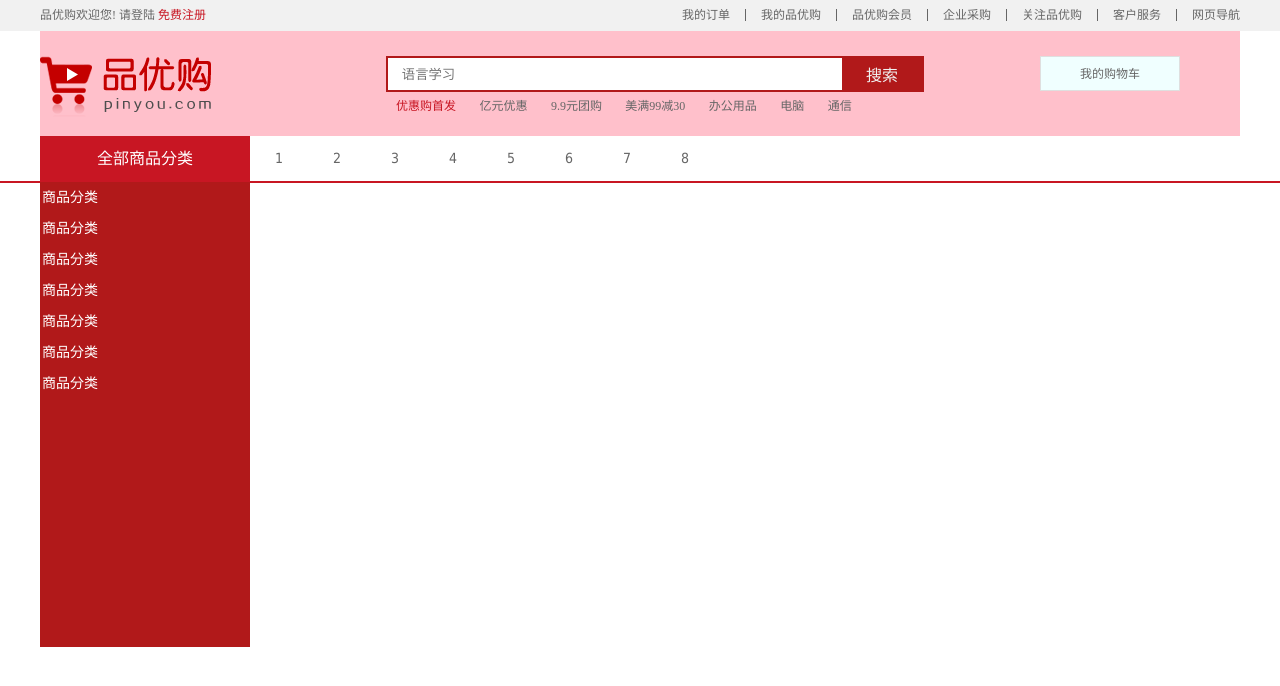
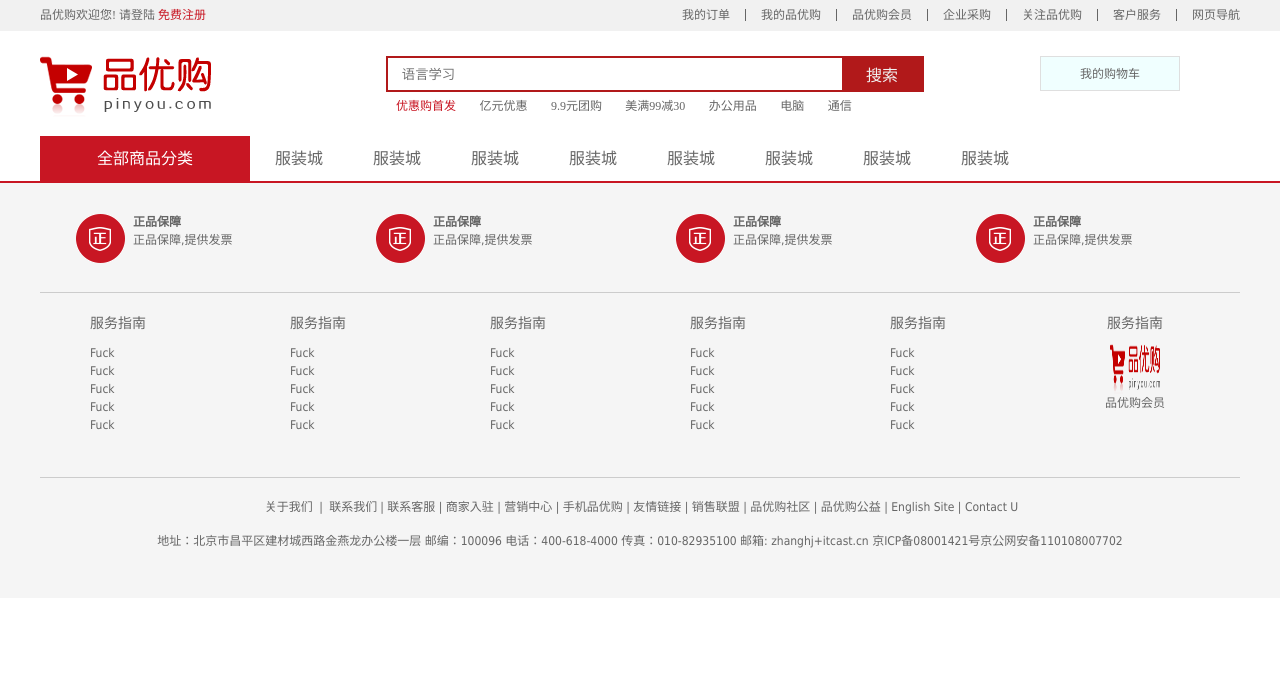
Before and after one commit to xiangbingquan/Mall, a plain HTML site: page index.html in a window 1280 px wide. Drawn offline with Linux system fonts and the light colour scheme.

Commit message:
update footer

```diff
--- a/css/common.css
+++ b/css/common.css
@@ -52,7 +52,6 @@
 .header {
     position: relative;
     height: 105px;
-    background-color: pink;
 }
 
 .logo {
@@ -149,33 +148,27 @@
 }
 
 .nav .dropdown .dd{
-    width: 100%;
+    display: none;
+    margin-top: 2px;
+    width: 210px;
     height: 465px;
     background-color: #b1191a;
 }
 
-.nav .dropdown .dd ul{
-
-}
 
 .nav .dropdown .dd li{
     height: 31px;
     line-height: 31px;
-    margin-left:2px;
-    height: 31px;
+    font-size:14px;
+    padding-left:10px;
 }
 
 .nav .dropdown .dd a{
-    font-size:14px;
     color:#fff;
 }
 
 .nav .dropdown .dd li:hover{
     background-color: #fff;
-}
-
-.nav items{
-    height: 465px;
 }
 
 .nav .navitems{
@@ -190,6 +183,84 @@
     display: block;
     height: 45px;
     line-height: 45px;
-    font-size:14px;
+    font-size:16px;
     padding: 0 25px;
 }
+
+/* 底部模块制作 */
+
+.footer{
+    height: 415px;
+    background-color: #f5f5f5;
+    padding-top: 30px;
+}
+
+.mod_service{
+    height: 80px;
+    border-bottom: 1px solid #ccc;
+}
+
+.mod_service ul li{
+    float: left;
+    padding-left: 35px;
+    width: 300px;
+    height: 50px;
+}
+
+.mod_service ul li h5{
+    float: left;
+    width: 50px;
+    height: 50px;
+    background: url("../images/icons.png") no-repeat -252px -2px;
+    margin-right: 8px;
+}
+
+.service_text h4{
+    font-size:14px;
+}
+
+.service_text p{
+    font-size:12px;
+}
+
+/* mod_help模块 */
+
+.mod_help{
+    height: 185px;
+    border-bottom: 1px solid #ccc;
+    padding-top: 20px;
+    padding-left: 50px;
+}
+
+.mod_help dl{
+    float: left;
+    width: 200px;
+}
+
+.mod_help dl:last-child{
+    float: left;
+    width: 90px;
+    text-align: center;
+}
+
+.mod_help dl dt{
+    font-size:14px;
+    margin-bottom: 10px;
+}
+
+.mod_copyright{
+    text-align: center;
+    padding-top: 20px;
+}
+
+.links {
+    margin-bottom: 15px;
+}
+
+.links a{
+    margin: 0 3px;
+}
+
+.copyright {
+    line-height: 20px;
+}
--- a/index.html
+++ b/index.html
@@ -1,5 +1,6 @@
 <!DOCTYPE html>
 <html lang="en">
+
 <head>
     <meta charset="UTF-8">
     <meta name="viewport" content="width=device-width, initial-scale=1.0">
@@ -10,6 +11,7 @@
     <link rel="stylesheet" href="css/base.css">
     <link rel="stylesheet" href="css/common.css">
 </head>
+
 <body>
     <!-- 快捷导航模块 -->
     <section class="shortcut">
@@ -79,47 +81,154 @@
                 </div>
                 <div class="dd">
                     <ul>
-                        <li><a href="#">商品分类</a></li>
-                        <li><a href="#">商品分类</a></li>
-                        <li><a href="#">商品分类</a></li>
-                        <li><a href="#">商品分类</a></li>
-                        <li><a href="#">商品分类</a></li>
-                        <li><a href="#">商品分类</a></li>
-                        <li><a href="#">商品分类</a></li>
-
+                        <li><a href="#">家用电器</a> </li>
+                        <li><a href="list.html">手机</a>、 <a href="#">数码</a>、<a href="#">通信</a> </li>
+                        <li><a href="#">电脑、办公</a> </li>
+                        <li><a href="#">家居、家具、家装、厨具</a> </li>
+                        <li><a href="#">男装、女装、童装、内衣</a> </li>
+                        <li><a href="#">个户化妆、清洁用品、宠物</a> </li>
+                        <li><a href="#">鞋靴、箱包、珠宝、奢侈品</a> </li>
+                        <li><a href="#">运动户外、钟表</a> </li>
+                        <li><a href="#">汽车、汽车用品</a> </li>
+                        <li><a href="#">母婴、玩具乐器</a> </li>
+                        <li><a href="#">食品、酒类、生鲜、特产</a> </li>
+                        <li><a href="#">医药保健</a> </li>
+                        <li><a href="#">图书、音像、电子书</a> </li>
+                        <li><a href="#">彩票、旅行、充值、票务</a> </li>
+                        <li><a href="#">理财、众筹、白条、保险</a> </li>
                     </ul>
                 </div>
             </div>
             <div class="navitems">
                 <ul>
                     <li>
-                        <a href="">1</a>
+                        <a href="#">服装城</a>
                     </li>
                     <li>
-                        <a href="">2</a>
+                        <a href="#">服装城</a>
                     </li>
                     <li>
-                        <a href="">3</a>
+                        <a href="#">服装城</a>
                     </li>
                     <li>
-                        <a href="">4</a>
+                        <a href="#">服装城</a>
                     </li>
                     <li>
-                        <a href="">5</a>
+                        <a href="#">服装城</a>
                     </li>
                     <li>
-                        <a href="">6</a>
+                        <a href="#">服装城</a>
                     </li>
                     <li>
-                        <a href="">7</a>
+                        <a href="#">服装城</a>
                     </li>
                     <li>
-                        <a href="">8</a>
+                        <a href="#">服装城</a>
                     </li>
                 </ul>
             </div>
+        </div>
+    </div>
+
+    <!--footer模块制作-->
+    <footer class="footer">
+        <div class="w">
+            <div class="mod_service">
+                <ul>
+                    <li>
+                        <h5></h5>
+                        <div class="service_txt">
+                            <h4>正品保障</h4>
+                            <p>正品保障,提供发票</p>
+                        </div>
+                    </li>
+                    <li>
+                        <h5></h5>
+                        <div class="service_txt">
+                            <h4>正品保障</h4>
+                            <p>正品保障,提供发票</p>
+                        </div>
+                    </li>
+                    <li>
+                        <h5></h5>
+                        <div class="service_txt">
+                            <h4>正品保障</h4>
+                            <p>正品保障,提供发票</p>
+                        </div>
+                    </li>
+                    <li>
+                        <h5></h5>
+                        <div class="service_txt">
+                            <h4>正品保障</h4>
+                            <p>正品保障,提供发票</p>
+                        </div>
+                    </li>
+                </ul>
+            </div>
+            <div class="mod_help">
+                <dl>
+                    <dt>服务指南</dt>
+                    <dd><a href="#">Fuck</a></dd>
+                    <dd><a href="#">Fuck</a></dd>
+                    <dd><a href="#">Fuck</a></dd>
+                    <dd><a href="#">Fuck</a></dd>
+                    <dd><a href="#">Fuck</a></dd>
+                </dl>
+                <dl>
+                    <dt>服务指南</dt>
+                    <dd><a href="#">Fuck</a></dd>
+                    <dd><a href="#">Fuck</a></dd>
+                    <dd><a href="#">Fuck</a></dd>
+                    <dd><a href="#">Fuck</a></dd>
+                    <dd><a href="#">Fuck</a></dd>
+                </dl>
+                <dl>
+                    <dt>服务指南</dt>
+                    <dd><a href="#">Fuck</a></dd>
+                    <dd><a href="#">Fuck</a></dd>
+                    <dd><a href="#">Fuck</a></dd>
+                    <dd><a href="#">Fuck</a></dd>
+                    <dd><a href="#">Fuck</a></dd>
+                </dl>
+                <dl>
+                    <dt>服务指南</dt>
+                    <dd><a href="#">Fuck</a></dd>
+                    <dd><a href="#">Fuck</a></dd>
+                    <dd><a href="#">Fuck</a></dd>
+                    <dd><a href="#">Fuck</a></dd>
+                    <dd><a href="#">Fuck</a></dd>
+                </dl>
+
+                <dl>
+                    <dt>服务指南</dt>
+                    <dd><a href="#">Fuck</a></dd>
+                    <dd><a href="#">Fuck</a></dd>
+                    <dd><a href="#">Fuck</a></dd>
+                    <dd><a href="#">Fuck</a></dd>
+                    <dd><a href="#">Fuck</a></dd>
+                </dl>
+
+                <dl>
+                    <dt>服务指南</dt>
+                    <dd>
+                        <img src="images/logo.png" style="width: 50px;height: 50px;"alt="">
+                        <p>品优购会员</p>
+                    </dd>
+                </dl>
+
+            </div>
+
+            <div class="mod_copyright">
+                <div class="links">
+                    <a href="#">关于我们</a> | <a href="#">联系我们</a>| 联系客服 | 商家入驻 | 营销中心 | 手机品优购 | 友情链接 | 销售联盟 | 品优购社区 | 品优购公益 | English Site | Contact U
+                </div>
+                <div class="copyright">
+                    地址：北京市昌平区建材城西路金燕龙办公楼一层 邮编：100096 电话：400-618-4000 传真：010-82935100 邮箱: zhanghj+itcast.cn
+京ICP备08001421号京公网安备110108007702
+                </div>
+            </div>
 
         </div>
-    </div>
+    </footer>
 </body>
 </html>
```
Also changed, not shown: images/icons.png (added).
